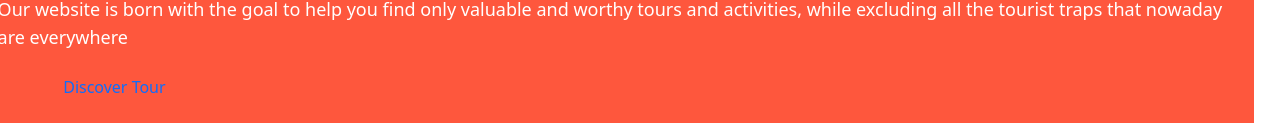
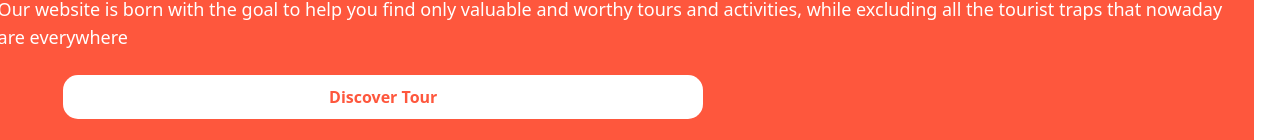
Before and after one commit to spacj/urbanGuides, a React (Create React App) app: page / in a window 1280 px wide. Shown: the part 1313-1453 px from the top of the page. Built offline with nearby package versions, Linux system fonts and the light colour scheme.

Commit message:
Update styles.css

```diff
--- a/src/style/styles.css
+++ b/src/style/styles.css
@@ -78,3 +78,11 @@ button.active div{
   color: white;
   font-weight: 800;
 }
+.btn-hero-or{
+  background-color: white;
+  padding: 10px 30px;
+  border-radius: 15px;
+  color: #fe573d;
+  font-weight: 800;
+  text-align: center;
+}
```
